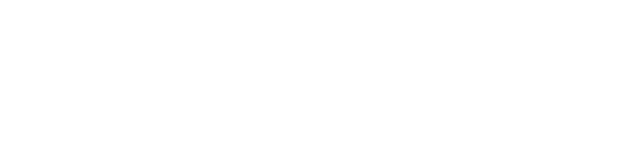
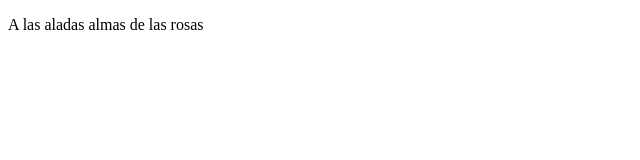
Before and after one commit to jorge-sanchez-rodriguez/ramas, a plain HTML site: page destino.html in a window 1280 px wide. Shown: the whole page, without its empty margins (0-640 px from the left). Drawn offline with Linux system fonts and the light colour scheme.

Commit message:
modificación del fichero destino.html

```diff
--- a/destino.html
+++ b/destino.html
@@ -6,6 +6,8 @@
     <title>Document</title>
 </head>
 <body>
+    <p class="text">A las aladas almas de las rosas
+    </p>
 
 </body>
 </html>
```
